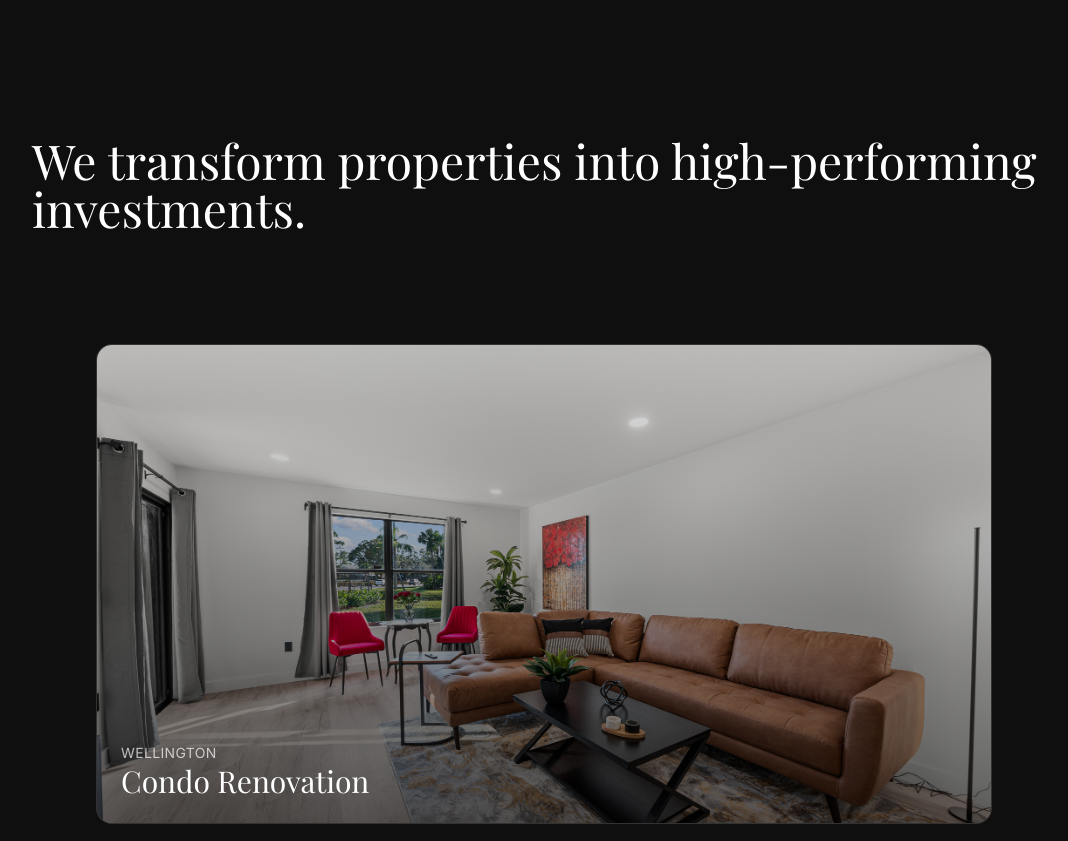
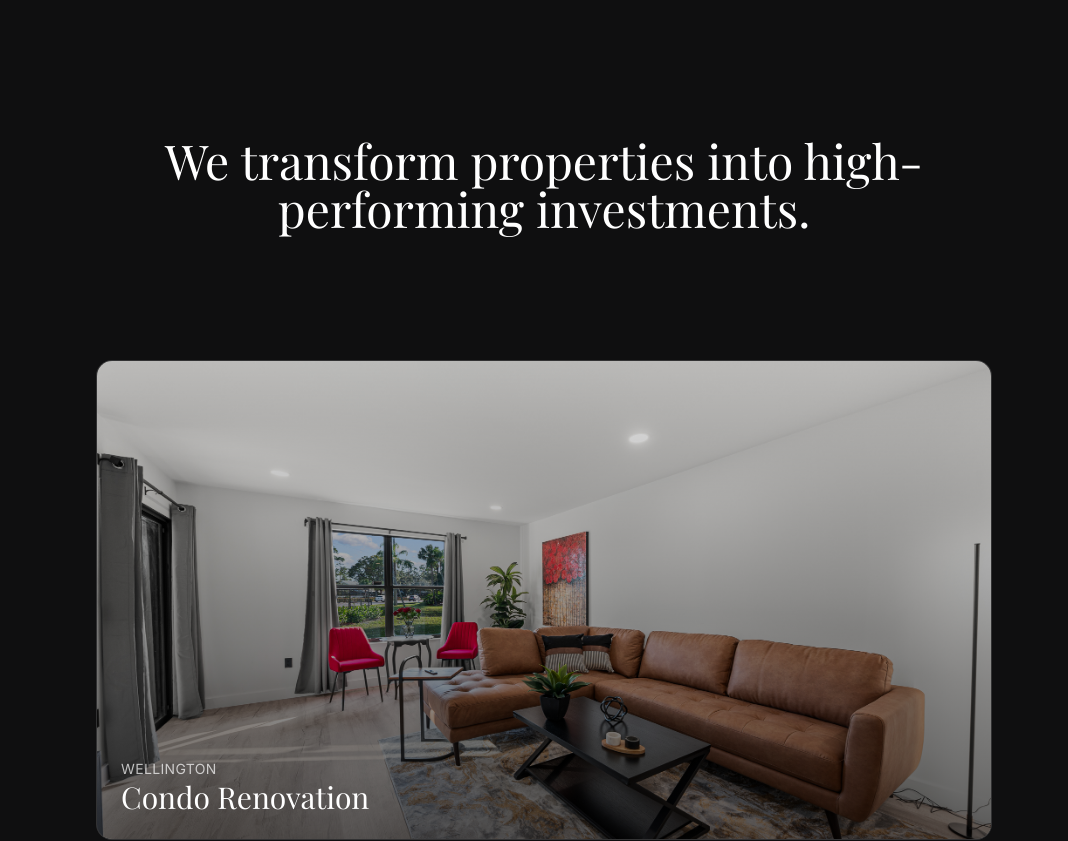
Before and after one commit to stellier7/vulcanox, a Next.js app: page / in a window 1280 px wide. Shown: the part 820-1661 px from the top of the page, without its empty margins (96-1164 px from the left). Built offline with nearby package versions, Linux system fonts and the light colour scheme; a web font is replaced by a local one.

Commit message:
Align signature with condo card and tighten spacing
Center the signature headline with the project card and add a bit more
space so the two sections read as a clean stack.

Co-authored-by: stellier-fracta <stellier-fracta@users.noreply.github.com>

```diff
--- a/components/ShowcaseFade.tsx
+++ b/components/ShowcaseFade.tsx
@@ -9,7 +9,7 @@ export function ShowcaseFade({ reveal, containerRef }: Props) {
   return (
     <motion.div
       ref={containerRef}
-      className="overflow-x-clip pb-16 pt-2 md:pb-24 md:pt-4"
+      className="overflow-x-clip pb-16 pt-6 md:pb-24 md:pt-8"
       initial={{ opacity: 0, y: 28 }}
       animate={reveal ? { opacity: 1, y: 0 } : undefined}
       whileInView={{ opacity: 1, y: 0 }}
--- a/components/SignatureSlide.tsx
+++ b/components/SignatureSlide.tsx
@@ -42,7 +42,7 @@ export function SignatureSlide({ onReveal, onHide }: Props) {
     <section ref={sectionRef} className="relative w-full overflow-x-clip bg-charcoal">
       <div className="container-edge flex items-center justify-center py-16 md:py-24">
         <motion.h2
-          className="my-0 max-w-5xl text-center font-serif text-2xl md:text-left md:text-4xl lg:text-5xl"
+          className="my-0 max-w-4xl text-center font-serif text-2xl md:text-4xl lg:text-5xl"
           initial={{ opacity: 0, y: 20 }}
           whileInView={{ opacity: 1, y: 0 }}
           viewport={{ amount: 0.45, once: true }}
```
